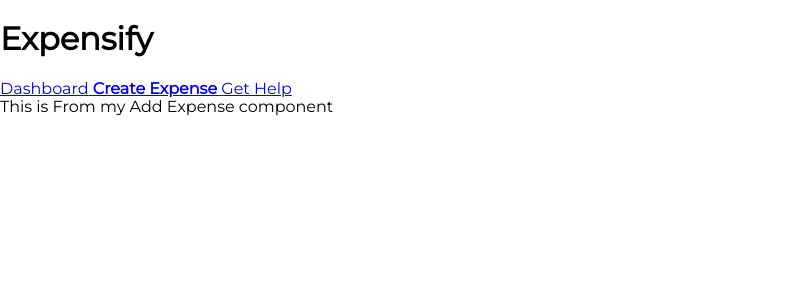
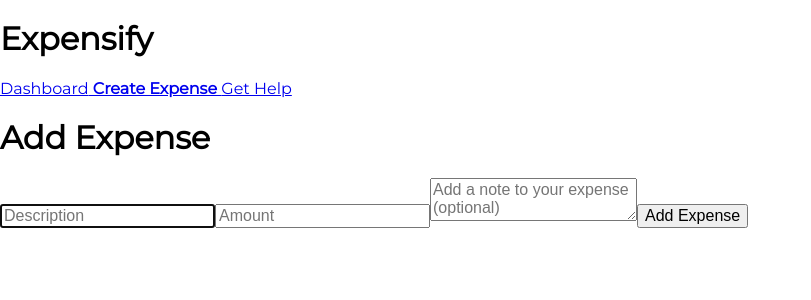
Before and after one commit to mason-smith/Expensify, a React app: page /create in a window 1280 px wide. Shown: the top 300 px of the page, without its empty margins (0-811 px from the left). Built offline with nearby package versions, Linux system fonts and the light colour scheme.

Commit message:
Wired up Add Expense form

```diff
--- a/src/components/AddExpensePage.jsx
+++ b/src/components/AddExpensePage.jsx
@@ -1,8 +1,10 @@
 import React from 'react';
+import ExpenseForm from './ExpenseForm.jsx';
 
 const AddExpensePage = () => (
   <div>
-    This is From my Add Expense component
+    <h1>Add Expense</h1>
+    <ExpenseForm />
   </div>
 )
 
--- /dev/null
+++ b/src/components/ExpenseForm.jsx
@@ -0,0 +1,53 @@
+import React from 'react';
+
+export default class ExpenseForm extends React.Component {
+  state = {
+    description: '',
+    note: '',
+    amount: ''
+  };
+  onDescriptionChange = (e) => {
+    const description = e.target.value;
+    this.setState(() => ({ description }))
+  };
+  onNoteChange = (e) => {
+    const note = e.target.value;
+    this.setState(() => ({ note }))
+  };
+  onAmountChange = (e) => {
+    const amount = e.target.value;
+
+    if (amount.match(/^\d*(\.\d{0,2})?$/)) {
+      this.setState(() => ({ amount }));
+    }
+  };
+  render() {
+    return (
+      <div>
+        <form>
+          <input
+            type="text"
+            placeholder="Description"
+            autoFocus
+            value={ this.state.description }
+            onChange={ this.onDescriptionChange }
+          />
+          <input
+            type="text"
+            type="number"
+            placeholder="Amount"
+            value={ this.state.amount }
+            onChange={ this.onAmountChange }
+          />
+          <textarea
+            placeholder="Add a note to your expense (optional)"
+            value={ this.state.note }
+            onChange={ this.onNoteChange }
+          >
+          </textarea>
+          <button>Add Expense</button>
+        </form>
+      </div>
+    )
+  }
+}
```
